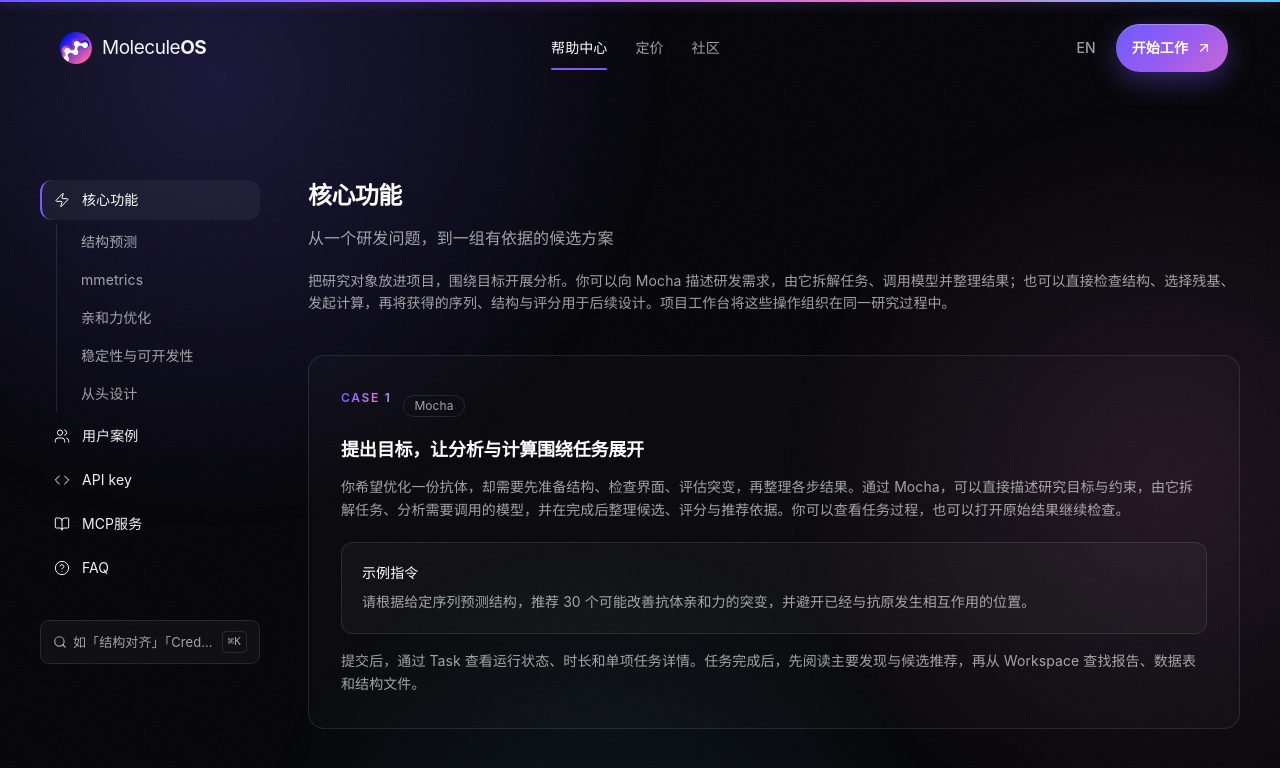
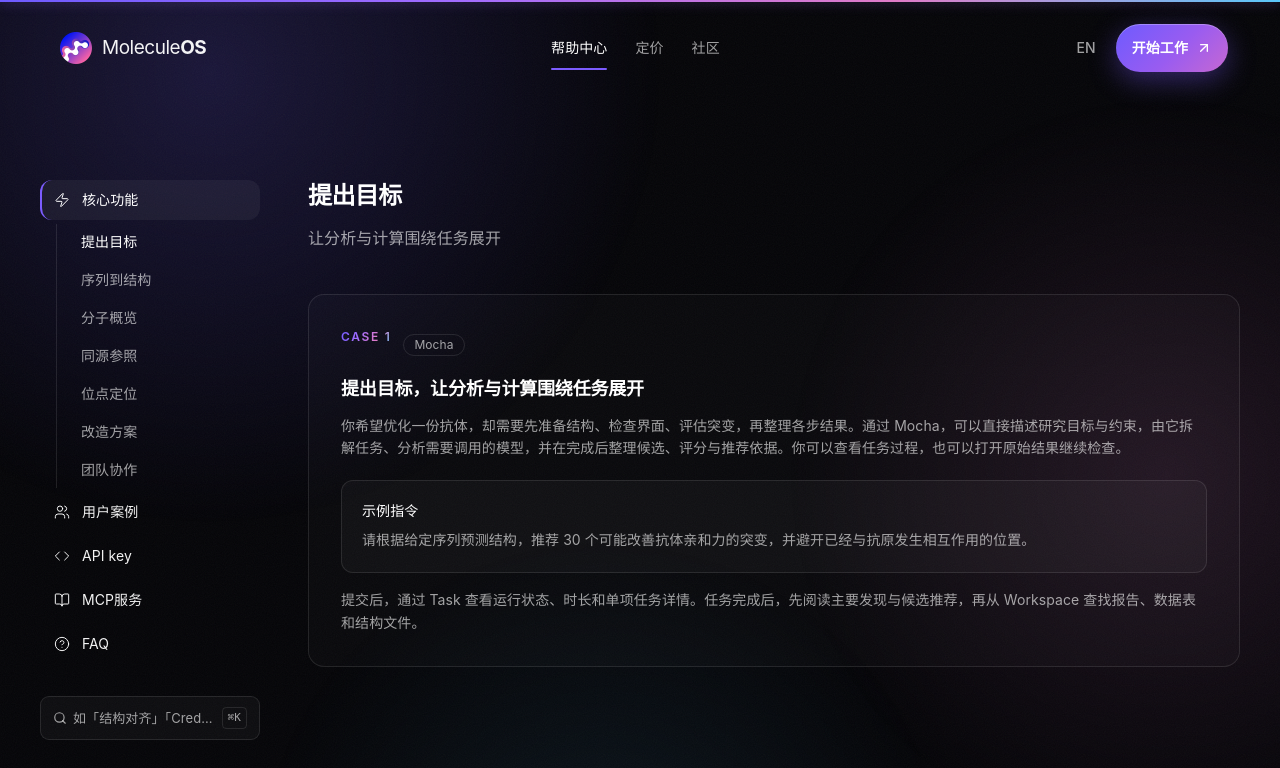
Before and after one commit to mollaxu/moleculeos-website, a Next.js app: page /help in a window 1280 px wide. Shown: the top 768 px of the page. Built offline with nearby package versions, Linux system fonts and the light colour scheme.

Commit message:
feat: 核心功能7个Case拆分为独立组件，对应侧边7个子导航

```diff
--- a/components/pages/help-page.tsx
+++ b/components/pages/help-page.tsx
@@ -18,25 +18,21 @@ const helpNavItems = [
 ];
 
 const coreFeatureSubs = [
-  { key: 'structurePrediction', label: '结构预测' },
-  { key: 'mmetrics', label: 'mmetrics' },
-  { key: 'affinityOptimization', label: '亲和力优化' },
-  { key: 'stabilityDevelopability', label: '稳定性与可开发性' },
-  { key: 'deNovoDesign', label: '从头设计' },
+  { key: 'case1', label: '提出目标' },
+  { key: 'case2', label: '序列到结构' },
+  { key: 'case3', label: '分子概览' },
+  { key: 'case4', label: '同源参照' },
+  { key: 'case5', label: '位点定位' },
+  { key: 'case6', label: '改造方案' },
+  { key: 'case7', label: '团队协作' },
 ];
 
-function CoreFeaturesContent() {
+function Case1Content() {
   return (
     <div>
-      <h2 className="text-2xl font-semibold tracking-tight text-white">核心功能</h2>
-      <p className="mt-3 text-muted-foreground">从一个研发问题，到一组有依据的候选方案</p>
-      <p className="mt-4 text-sm leading-relaxed text-muted-foreground">
-        把研究对象放进项目，围绕目标开展分析。你可以向 Mocha 描述研发需求，由它拆解任务、调用模型并整理结果；也可以直接检查结构、选择残基、发起计算，再将获得的序列、结构与评分用于后续设计。项目工作台将这些操作组织在同一研究过程中。
-      </p>
-
-      <div className="mt-10 flex flex-col gap-10">
-        {/* Case 1 */}
-        <div className="rounded-2xl border border-border bg-white/[0.02] p-8">
+      <h2 className="text-2xl font-semibold tracking-tight text-white">提出目标</h2>
+      <p className="mt-3 text-muted-foreground">让分析与计算围绕任务展开</p>
+      <div className="mt-10 rounded-2xl border border-border bg-white/[0.02] p-8">
           <div className="flex items-center gap-3">
             <span className="eyebrow">Case 1</span>
             <span className="rounded-full border border-border px-2.5 py-0.5 text-xs text-muted-foreground">Mocha</span>
@@ -55,9 +51,16 @@ function CoreFeaturesContent() {
             提交后，通过 Task 查看运行状态、时长和单项任务详情。任务完成后，先阅读主要发现与候选推荐，再从 Workspace 查找报告、数据表和结构文件。
           </p>
       </div>
+    </div>
+  );
+}
 
-        {/* Case 2 */}
-        <div className="rounded-2xl border border-border bg-white/[0.02] p-8">
+function Case2Content() {
+  return (
+    <div>
+      <h2 className="text-2xl font-semibold tracking-tight text-white">序列到结构</h2>
+      <p className="mt-3 text-muted-foreground">为后续分析建立起点</p>
+      <div className="mt-10 rounded-2xl border border-border bg-white/[0.02] p-8">
           <div className="flex items-center gap-3">
             <span className="eyebrow">Case 2</span>
             <span className="rounded-full border border-border px-2.5 py-0.5 text-xs text-muted-foreground">MMFold</span>
@@ -77,9 +80,16 @@ function CoreFeaturesContent() {
             选中其中一份结构，点击序列上的残基，三维视图中的对应位置会同步高亮。接下来，就可以围绕同一个对象开展区域与位点分析。
           </p>
       </div>
+    </div>
+  );
+}
 
-        {/* Case 3 */}
-        <div className="rounded-2xl border border-border bg-white/[0.02] p-8">
+function Case3Content() {
+  return (
+    <div>
+      <h2 className="text-2xl font-semibold tracking-tight text-white">分子概览</h2>
+      <p className="mt-3 text-muted-foreground">找到值得关注的研究信息</p>
+      <div className="mt-10 rounded-2xl border border-border bg-white/[0.02] p-8">
           <div className="flex items-center gap-3">
             <span className="eyebrow">Case 3</span>
             <span className="rounded-full border border-border px-2.5 py-0.5 text-xs text-muted-foreground">MMetrics</span>
@@ -102,9 +112,16 @@ function CoreFeaturesContent() {
             点击区域名称，结构中的对应区域会高亮；点击单个残基，可以进一步定位。此时先建立分子信息概览，再根据具体问题进入同源搜索、互作检查或突变评估。
           </p>
       </div>
+    </div>
+  );
+}
 
-        {/* Case 4 */}
-        <div className="rounded-2xl border border-border bg-white/[0.02] p-8">
+function Case4Content() {
+  return (
+    <div>
+      <h2 className="text-2xl font-semibold tracking-tight text-white">同源参照</h2>
+      <p className="mt-3 text-muted-foreground">为改造补充依据</p>
+      <div className="mt-10 rounded-2xl border border-border bg-white/[0.02] p-8">
           <div className="flex items-center gap-3">
             <span className="eyebrow">Case 4</span>
             <span className="rounded-full border border-border px-2.5 py-0.5 text-xs text-muted-foreground">SeqSim Search</span>
@@ -123,9 +140,16 @@ function CoreFeaturesContent() {
             任务完成后，将结果加载到项目，查看匹配指标并展开命中序列。结果过多时，使用 Filter 缩小范围；勾选多个相关蛋白，点击 Align，检查感兴趣区域在不同序列中的变化。需要核对背景信息时，通过 Reference 回到源数据库。
           </p>
       </div>
+    </div>
+  );
+}
 
-        {/* Case 5 */}
-        <div className="rounded-2xl border border-border bg-white/[0.02] p-8">
+function Case5Content() {
+  return (
+    <div>
+      <h2 className="text-2xl font-semibold tracking-tight text-white">位点定位</h2>
+      <p className="mt-3 text-muted-foreground">从结构差异到具体互作</p>
+      <div className="mt-10 rounded-2xl border border-border bg-white/[0.02] p-8">
           <div className="flex flex-wrap items-center gap-3">
             <span className="eyebrow">Case 5</span>
             <span className="rounded-full border border-border px-2.5 py-0.5 text-xs text-muted-foreground">Superimpose</span>
@@ -161,9 +185,16 @@ function CoreFeaturesContent() {
             </div>
           </div>
       </div>
+    </div>
+  );
+}
 
-        {/* Case 6 */}
-        <div className="rounded-2xl border border-border bg-white/[0.02] p-8">
+function Case6Content() {
+  return (
+    <div>
+      <h2 className="text-2xl font-semibold tracking-tight text-white">改造方案</h2>
+      <p className="mt-3 text-muted-foreground">比较每一种改造方案</p>
+      <div className="mt-10 rounded-2xl border border-border bg-white/[0.02] p-8">
           <div className="flex flex-wrap items-center gap-3">
             <span className="eyebrow">Case 6</span>
             <span className="rounded-full border border-border px-2.5 py-0.5 text-xs text-muted-foreground">Mocha</span>
@@ -184,9 +215,16 @@ function CoreFeaturesContent() {
             将拟改造范围和研究约束明确提交给 Mocha，检查它给出的候选位置、评分与推荐理由。若需要对指定区域重新设计序列，可以发起 Protein Redesign，在任务详情的 Input Data 中核对设计残基，并从 Output Data 下载生成的 FASTA 序列。
           </p>
       </div>
+    </div>
+  );
+}
 
-        {/* Case 7 */}
-        <div className="rounded-2xl border border-border bg-white/[0.02] p-8">
+function Case7Content() {
+  return (
+    <div>
+      <h2 className="text-2xl font-semibold tracking-tight text-white">团队协作</h2>
+      <p className="mt-3 text-muted-foreground">让团队继续研究</p>
+      <div className="mt-10 rounded-2xl border border-border bg-white/[0.02] p-8">
           <div className="flex flex-wrap items-center gap-3">
             <span className="eyebrow">Case 7</span>
             <span className="rounded-full border border-border px-2.5 py-0.5 text-xs text-muted-foreground">Task</span>
@@ -217,69 +255,9 @@ function CoreFeaturesContent() {
           </p>
       </div>
     </div>
-    </div>
   );
 }
 
-function StructurePredictionContent() {
-  return (
-    <div>
-      <h2 className="text-2xl font-semibold tracking-tight text-white">结构预测</h2>
-      <p className="mt-3 text-muted-foreground">从序列到结构，为分子设计建立依据</p>
-      <div className="mt-10 rounded-2xl border border-border bg-white/[0.02] p-8">
-        <p className="text-muted-foreground">结构预测功能介绍内容待补充。</p>
-      </div>
-    </div>
-  );
-}
-
-function MmetricsContent() {
-  return (
-    <div>
-      <h2 className="text-2xl font-semibold tracking-tight text-white">mmetrics</h2>
-      <p className="mt-3 text-muted-foreground">从序列到指标画像，为后续判断标出检查点</p>
-      <div className="mt-10 rounded-2xl border border-border bg-white/[0.02] p-8">
-        <p className="text-muted-foreground">mmetrics 功能介绍内容待补充。</p>
-      </div>
-    </div>
-  );
-}
-
-function AffinityOptimizationContent() {
-  return (
-    <div>
-      <h2 className="text-2xl font-semibold tracking-tight text-white">亲和力优化</h2>
-      <p className="mt-3 text-muted-foreground">优化亲和力，让突变选择有据可依</p>
-      <div className="mt-10 rounded-2xl border border-border bg-white/[0.02] p-8">
-        <p className="text-muted-foreground">亲和力优化功能介绍内容待补充。</p>
-      </div>
-    </div>
-  );
-}
-
-function StabilityDevelopabilityContent() {
-  return (
-    <div>
-      <h2 className="text-2xl font-semibold tracking-tight text-white">稳定性与可开发性</h2>
-      <p className="mt-3 text-muted-foreground">兼顾结合与可开发性，筛选更均衡的候选</p>
-      <div className="mt-10 rounded-2xl border border-border bg-white/[0.02] p-8">
-        <p className="text-muted-foreground">稳定性与可开发性功能介绍内容待补充。</p>
-      </div>
-    </div>
-  );
-}
-
-function DeNovoDesignContent() {
-  return (
-    <div>
-      <h2 className="text-2xl font-semibold tracking-tight text-white">从头设计</h2>
-      <p className="mt-3 text-muted-foreground">围绕同一靶点，探索新的结合分子</p>
-      <div className="mt-10 rounded-2xl border border-border bg-white/[0.02] p-8">
-        <p className="text-muted-foreground">从头设计功能介绍内容待补充。</p>
-      </div>
-    </div>
-  );
-}
 
 function CaseStat({ label, value, unit }: { label: string; value: string; unit?: string }) {
   return (
@@ -622,7 +600,7 @@ export function HelpPage({ locale, kind = 'home' }: { locale: Locale; kind?: 'ho
   const docs = useTranslations('docsPage');
   const ui = useTranslations('manualUI');
   const [activeTab, setActiveTab] = useState('coreFeatures');
-  const [activeSub, setActiveSub] = useState('');
+  const [activeSub, setActiveSub] = useState('case1');
 
   const entries = [
     { key: 'getting-started', title: docs('quickStart'), description: ui('quickStartDescription'), Icon: Zap },
@@ -661,9 +639,7 @@ export function HelpPage({ locale, kind = 'home' }: { locale: Locale; kind?: 'ho
                 <div key={item.key}>
                   <button
                     onClick={() => {
-                      if (isCoreFeatures && isActive && activeSub) {
-                        setActiveSub('');
-                      } else {
+                      if (!isActive) {
                         setActiveTab(item.key);
                       }
                     }}
@@ -703,12 +679,13 @@ export function HelpPage({ locale, kind = 'home' }: { locale: Locale; kind?: 'ho
 
         {/* 中间内容区 */}
         <main>
-          {activeTab === 'coreFeatures' && !activeSub && <CoreFeaturesContent />}
-          {activeTab === 'coreFeatures' && activeSub === 'structurePrediction' && <StructurePredictionContent />}
-          {activeTab === 'coreFeatures' && activeSub === 'mmetrics' && <MmetricsContent />}
-          {activeTab === 'coreFeatures' && activeSub === 'affinityOptimization' && <AffinityOptimizationContent />}
-          {activeTab === 'coreFeatures' && activeSub === 'stabilityDevelopability' && <StabilityDevelopabilityContent />}
-          {activeTab === 'coreFeatures' && activeSub === 'deNovoDesign' && <DeNovoDesignContent />}
+          {activeTab === 'coreFeatures' && activeSub === 'case1' && <Case1Content />}
+          {activeTab === 'coreFeatures' && activeSub === 'case2' && <Case2Content />}
+          {activeTab === 'coreFeatures' && activeSub === 'case3' && <Case3Content />}
+          {activeTab === 'coreFeatures' && activeSub === 'case4' && <Case4Content />}
+          {activeTab === 'coreFeatures' && activeSub === 'case5' && <Case5Content />}
+          {activeTab === 'coreFeatures' && activeSub === 'case6' && <Case6Content />}
+          {activeTab === 'coreFeatures' && activeSub === 'case7' && <Case7Content />}
           {activeTab === 'userCases' && <UserCasesContent />}
           {activeTab === 'apiKey' && <ApiKeyContent />}
           {activeTab === 'mcpService' && <McpServiceContent />}
```
Lines whose indentation alone changed are shown as unchanged.
